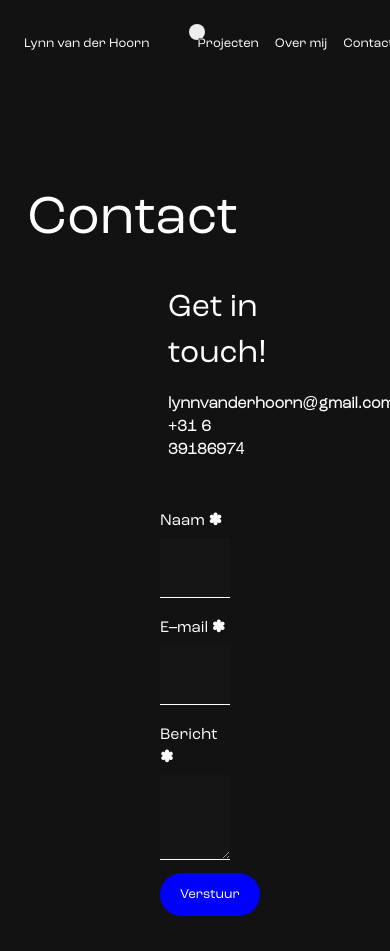
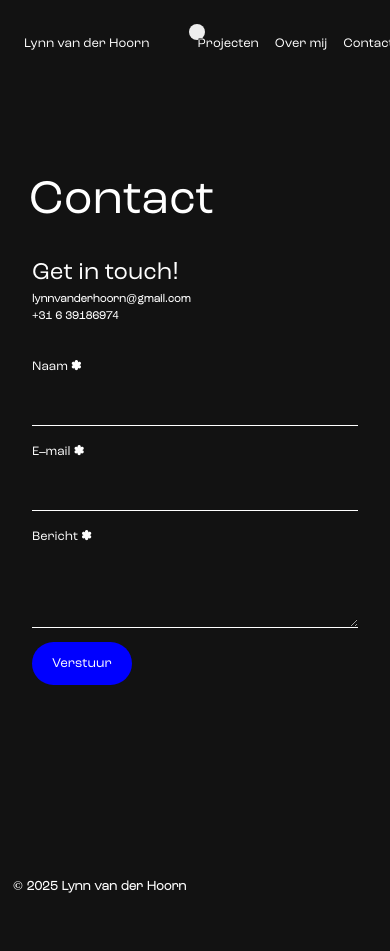
Before and after one commit to lynnvdhoornn/Portfolio, a plain HTML site: page contact.html in a window 390 px wide. Shown: the top 951 px of the page. After the commit the page ends 909 px from the top, so only its background shows below. Drawn offline with Linux system fonts and the light colour scheme.

Commit message:
updatetje

```diff
--- a/css/contact.css
+++ b/css/contact.css
@@ -20,8 +20,8 @@ header h1 {
 
 @media (max-width: 40em) {
   header h1 {
-    padding: 2em 0 0 0.5em;
-    font-size: 14vw;
+    padding: 2em 0 0 0.6em;
+    font-size: 3em;
     margin: 0;
   }
 }
@@ -41,7 +41,7 @@ form {
 input[type=text], select, textarea {
     width: 100%;
     padding: 1.5em;
-    background-color: rgb(21, 21, 21);
+    background-color: rgb(18, 18, 18);
     /* border-radius: 4px;  */
     box-sizing: border-box;
     resize: vertical;
@@ -50,6 +50,12 @@ input[type=text], select, textarea {
     color: white;
     border: none;
     /* border-bottom: 1px solid blue;  */
+  }
+
+  @media (max-width: 40em) {
+    input[type=text], select, textarea {
+      padding: 1em;
+    }
   }
 
   input:focus, textarea:focus {
@@ -62,7 +68,7 @@ input[type=text], select, textarea {
 
   input[type=text] {
     /* padding: 12px 20px; */
-    color: rgba(25,25,141,255);
+    color: blue;
     /* border-color: #0e0e0e; */
     border-bottom: 1px solid white;
   }
@@ -95,6 +101,12 @@ label:first-of-type {
 padding-top: 0;
 }
 
+@media (max-width: 40em) {
+label {
+  font-size: 0.8em;
+  }
+}
+
 
 footer {
   padding-top: 10em;
@@ -122,6 +134,7 @@ main {
 main {
   display: flex;
   flex-direction: column;
+  padding: 0;
 }
 }
 
@@ -131,10 +144,11 @@ section:first-of-type {
 
 @media (max-width: 40em) {
   section:first-of-type {
-    padding-left: 2.5em;
+    padding-left: 2em;
   }
   section:first-of-type p:first-of-type {
     margin:0;
+    font-size: 0.7em;
   }
 }
 
@@ -146,13 +160,19 @@ h2 {
 @media (max-width: 40em) {
 h2 {
     margin-bottom: 0;
+    font-size: 1.5em;
   }
 }
 
 section:first-of-type ul {
   list-style-type: none;
   padding-left: 0;
-  /* margin: 0; */
+}
+
+@media (max-width: 40em) {
+section:first-of-type ul {
+  margin: 0;
+}
 }
 
 section:first-of-type ul li p:nth-of-type(1) {
--- a/css/overmij.css
+++ b/css/overmij.css
@@ -29,6 +29,7 @@ main {
         padding-top: 1em;
         display: flex;
         flex-direction: column;
+        padding: 0;
     }
 }
 
@@ -45,7 +46,7 @@ section:nth-of-type(2) {
 @media (max-width: 40em) {
     section:first-of-type {
 display: flex;
-flex-direction: column;
+flex-direction: column-reverse;
 grid-gap: 0;
     }
 }
@@ -53,6 +54,12 @@ grid-gap: 0;
 
 section:nth-of-type(1) h2 {
     font-size: 1em;
+}
+
+@media (max-width: 40em) {
+section:nth-of-type(1) h2 {
+    padding-left: 2em;
+}
 }
 
 section p:first-of-type {
@@ -65,7 +72,7 @@ section p:first-of-type {
 }
 
 @media (max-width: 40em) {
-    section:first-of-type p:first-of-type {
+    section p:first-of-type {
 order: 3;
 padding: 0.5em 6em 0em 2.5em;
 margin: 0;
@@ -80,6 +87,7 @@ section:first-of-type img:nth-of-type(1) {
     /* border-radius: 0.5em; */
     position: relative;
     z-index: 2;
+    margin-top: 1em;
 }
 
 @media (max-width: 40em) {
--- a/css/paradiso.css
+++ b/css/paradiso.css
@@ -70,7 +70,7 @@ transition: transform 0.3s ease-out;
 }
 
 @media (max-width: 50em) {
-    header img {
+    header img:nth-of-type(1) {
     width: 24em;
     top: 7em;
      left: 2.5rem;
--- a/css/projecten.css
+++ b/css/projecten.css
@@ -1,5 +1,5 @@
 html {
-    /* overflow-x: hidden; */
+    overflow-x: hidden;
 }
 
 header h1 {
@@ -14,7 +14,7 @@ header h1 {
     header h1 {
         padding: 3em 0 0 0.5em;
         line-height: 1em;
-        font-size: 2.5em;
+        font-size: 3em;
     }
 }
 
@@ -53,7 +53,7 @@ section {
 
 @media (max-width: 40em) {
     section {
-        top: 40em;
+        padding: 1em 0 0 0;
     }
 }
 
@@ -71,9 +71,9 @@ section ol {
 
 @media (max-width: 40em) {
     section ol {
-        padding: 1em;
-        max-width: 31em;
-        flex-direction: column;
+        /* padding: 1em; */
+        /* max-width: 31em; */
+        /* flex-direction: column; */
     }
 }
 
@@ -125,6 +125,10 @@ section ol li a img {
     padding-bottom:0;
 }
 
+section ol li:nth-of-type(3) a img {
+    width: 12em;
+}
+
 @media (max-width: 40em) {
     section img {
         width: 28.5em;
```
Also changed, not shown: css/style.css (+4 -4 lines), images/bluesun.png.
